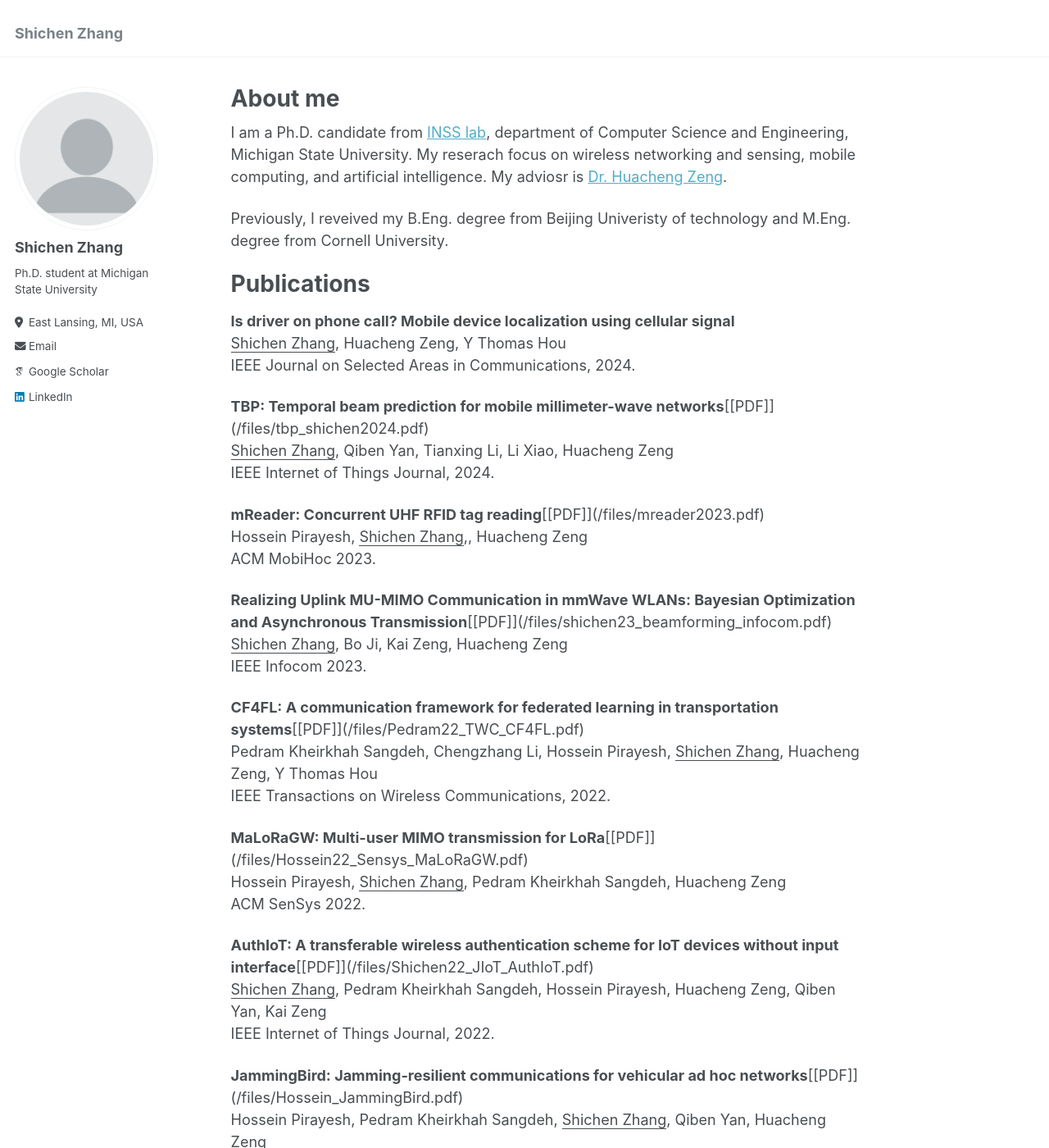
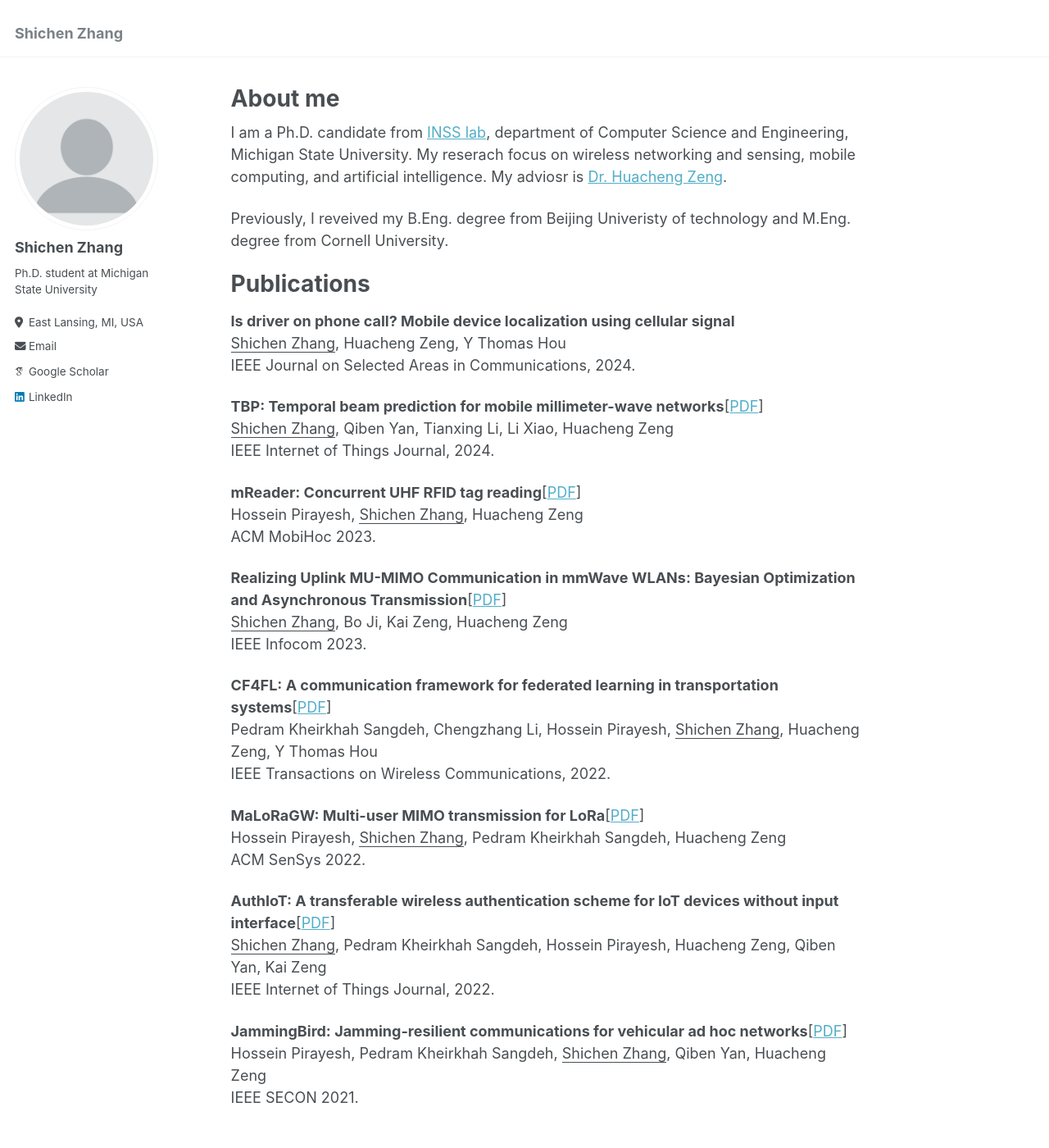
Before and after one commit to sczhang6/sczhang6.github.io, a Jekyll site: the page built from _pages/about.md, in a window 1280 px wide and 1400 px high. Shown: the whole window at 82% size. Built offline with Jekyll 4.4.1, drawn with Linux system fonts in a browser that asks for light colours; some web fonts are replaced.

Commit message:
pub update

```diff
--- a/_pages/about.md
+++ b/_pages/about.md
@@ -17,30 +17,30 @@ Publications
 <ins>Shichen Zhang</ins>, Huacheng Zeng, Y Thomas Hou
 IEEE Journal on Selected Areas in Communications, 2024.
 
-**TBP: Temporal beam prediction for mobile millimeter-wave networks**\[[PDF]\](/files/tbp_shichen2024.pdf)
+**TBP: Temporal beam prediction for mobile millimeter-wave networks**\[[PDF](/files/tbp_shichen2024.pdf)\]
 <ins>Shichen Zhang</ins>, Qiben Yan, Tianxing Li, Li Xiao, Huacheng Zeng
 IEEE Internet of Things Journal, 2024.
 
-**mReader: Concurrent UHF RFID tag reading**\[[PDF]\](/files/mreader2023.pdf)
-Hossein Pirayesh, <ins>Shichen Zhang</ins>,, Huacheng Zeng
+**mReader: Concurrent UHF RFID tag reading**\[[PDF](/files/mreader2023.pdf)\]
+Hossein Pirayesh, <ins>Shichen Zhang</ins>, Huacheng Zeng
 ACM MobiHoc 2023.
 
-**Realizing Uplink MU-MIMO Communication in mmWave WLANs: Bayesian Optimization and Asynchronous Transmission**\[[PDF]\](/files/shichen23_beamforming_infocom.pdf)
+**Realizing Uplink MU-MIMO Communication in mmWave WLANs: Bayesian Optimization and Asynchronous Transmission**\[[PDF](/files/shichen23_beamforming_infocom.pdf)\]
 <ins>Shichen Zhang</ins>, Bo Ji, Kai Zeng, Huacheng Zeng
 IEEE Infocom 2023.
 
-**CF4FL: A communication framework for federated learning in transportation systems**\[[PDF]\](/files/Pedram22_TWC_CF4FL.pdf)
+**CF4FL: A communication framework for federated learning in transportation systems**\[[PDF](/files/Pedram22_TWC_CF4FL.pdf)\]
 Pedram Kheirkhah Sangdeh, Chengzhang Li, Hossein Pirayesh, <ins>Shichen Zhang</ins>, Huacheng Zeng, Y Thomas Hou
 IEEE Transactions on Wireless Communications, 2022.
 
-**MaLoRaGW: Multi-user MIMO transmission for LoRa**\[[PDF]\](/files/Hossein22_Sensys_MaLoRaGW.pdf)
+**MaLoRaGW: Multi-user MIMO transmission for LoRa**\[[PDF](/files/Hossein22_Sensys_MaLoRaGW.pdf)\]
 Hossein Pirayesh, <ins>Shichen Zhang</ins>, Pedram Kheirkhah Sangdeh, Huacheng Zeng
 ACM SenSys 2022.
 
-**AuthIoT: A transferable wireless authentication scheme for IoT devices without input interface**\[[PDF]\](/files/Shichen22_JIoT_AuthIoT.pdf)
+**AuthIoT: A transferable wireless authentication scheme for IoT devices without input interface**\[[PDF](/files/Shichen22_JIoT_AuthIoT.pdf)\]
 <ins>Shichen Zhang</ins>, Pedram Kheirkhah Sangdeh, Hossein Pirayesh, Huacheng Zeng, Qiben Yan, Kai Zeng
 IEEE Internet of Things Journal, 2022.
 
-**JammingBird: Jamming-resilient communications for vehicular ad hoc networks**\[[PDF]\](/files/Hossein_JammingBird.pdf)
+**JammingBird: Jamming-resilient communications for vehicular ad hoc networks**\[[PDF](/files/Hossein_JammingBird.pdf)\]
 Hossein Pirayesh, Pedram Kheirkhah Sangdeh, <ins>Shichen Zhang</ins>, Qiben Yan, Huacheng Zeng
 IEEE SECON 2021.
```
